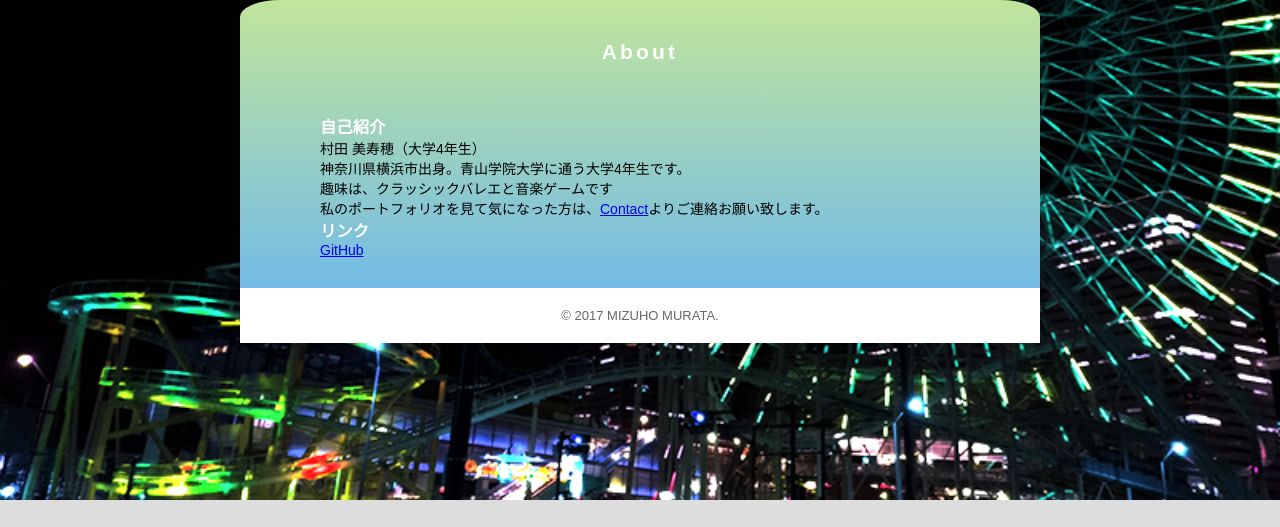
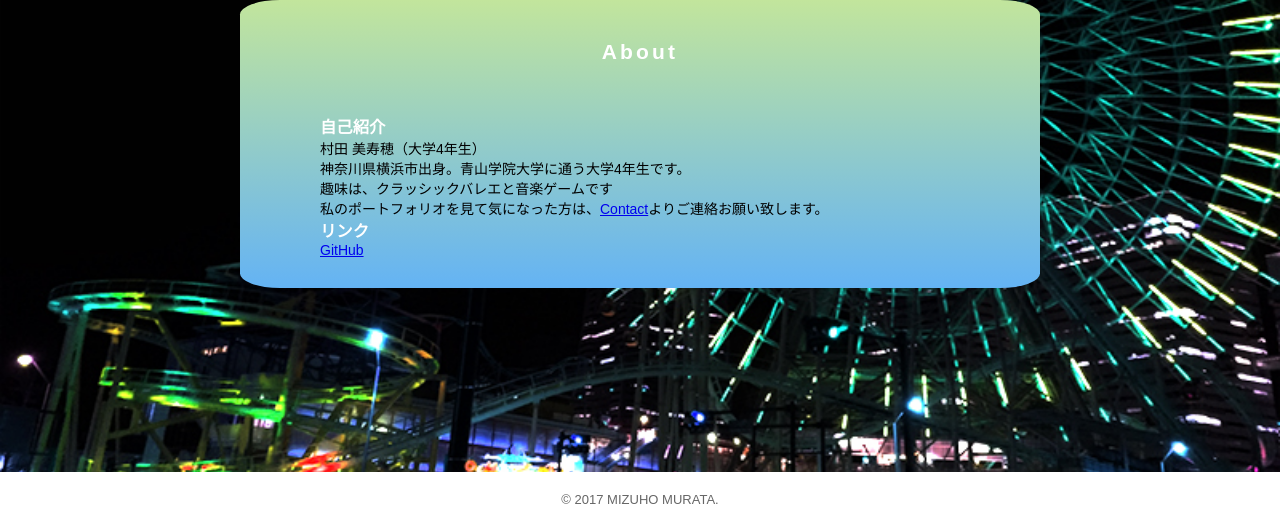
Before and after one commit to mizuho-murata/mizuho-murata.github.io, a plain HTML site: page index.html in a window 1280 px wide. Shown: the part 273-800 px from the top of the page. Drawn offline with Linux system fonts and the light colour scheme.

Commit message:
ポートフォリオ完成

```diff
--- a/about.css
+++ b/about.css
@@ -20,6 +20,8 @@ header {
   background-repeat: no-repeat;
   padding-bottom: 500px;
 }
+
+
 
 #logo {
   padding: 20px 0;
@@ -89,10 +91,16 @@ section h3 {
 }
 
 footer {
-  max-width: 1000px;
+/*  max-width: 1000px; */
+  width: 800px;
   padding: 20px 0;
   font-size: 93%;
   text-align: center;
   background-color: #fff;
   color: #666;
+  width: 100%;
+  margin: 0 auto 0 auto;
+  /*      上、右、下、左 */
+  position: absolute;
+  bottom:0;
 }
--- a/index.html
+++ b/index.html
@@ -31,9 +31,10 @@
         <h3>リンク</h3>
         <p><a href="https://github.com/mizuho-murata" target="_blank">GitHub</a></p>
       </section>
-      <footer>
-        <p>&copy; 2017 MIZUHO MURATA.</p>
-      </footer>
+
     </div>
+    <footer>
+      <p>&copy; 2017 MIZUHO MURATA.</p>
+    </footer>
   </body>
 </html>
```
